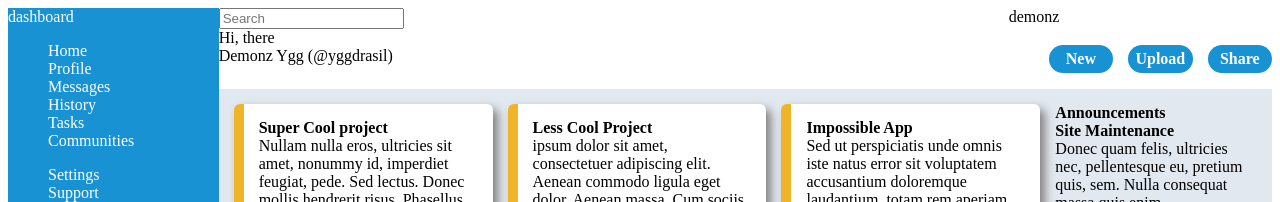
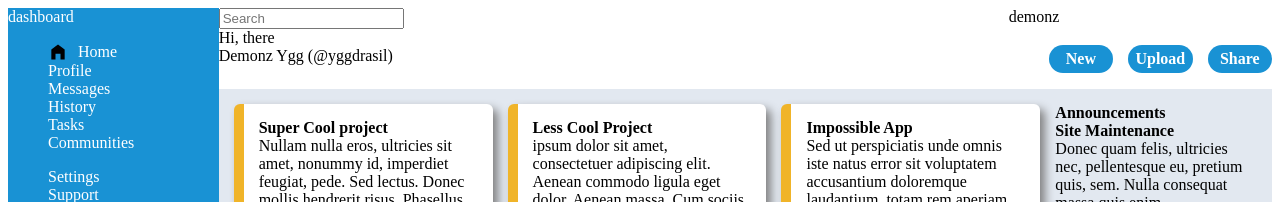
Before and after one commit to Pointier/odin-recipes, a plain HTML site: page admin-dashboard/index.html in a window 1280 px wide. Shown: the top 202 px of the page. Drawn offline with Linux system fonts and the light colour scheme.

Commit message:
added icons

```diff
--- a/admin-dashboard/index.html
+++ b/admin-dashboard/index.html
@@ -26,12 +26,14 @@
       <div class="dashboard">
         <div class="title">dashboard</div>
         <ul>
-          <li>Home</li>
-          <li>Profile</li>
-          <li>Messages</li>
-          <li>History</li>
-          <li>Tasks</li>
-          <li>Communities</li>
+          <li class="side-button">
+            <img class="svg" src="icons/home.svg" alt="" /> Home
+          </li>
+          <li class="side-button">Profile</li>
+          <li class="side-button">Messages</li>
+          <li class="side-button">History</li>
+          <li class="side-button">Tasks</li>
+          <li class="side-button">Communities</li>
         </ul>
         <ul>
           <li>Settings</li>
--- a/admin-dashboard/style.css
+++ b/admin-dashboard/style.css
@@ -4,6 +4,11 @@
  */
 ul {
   list-style-type: none;
+}
+
+img {
+  height: 20px;
+  width: 20px;
 }
 
 .main-container {
@@ -37,6 +42,16 @@
   grid-row: 1 / 3;
   grid-column: 1 / 2;
   background-color: #1992d4;
+  color: white;
+}
+
+.side-button {
+  display: grid;
+  grid-template-columns: 30px 1fr;
+  align-items: center;
+}
+
+.svg {
   color: white;
 }
 
```
Also changed, not shown: admin-dashboard/icons/home.svg (added).
